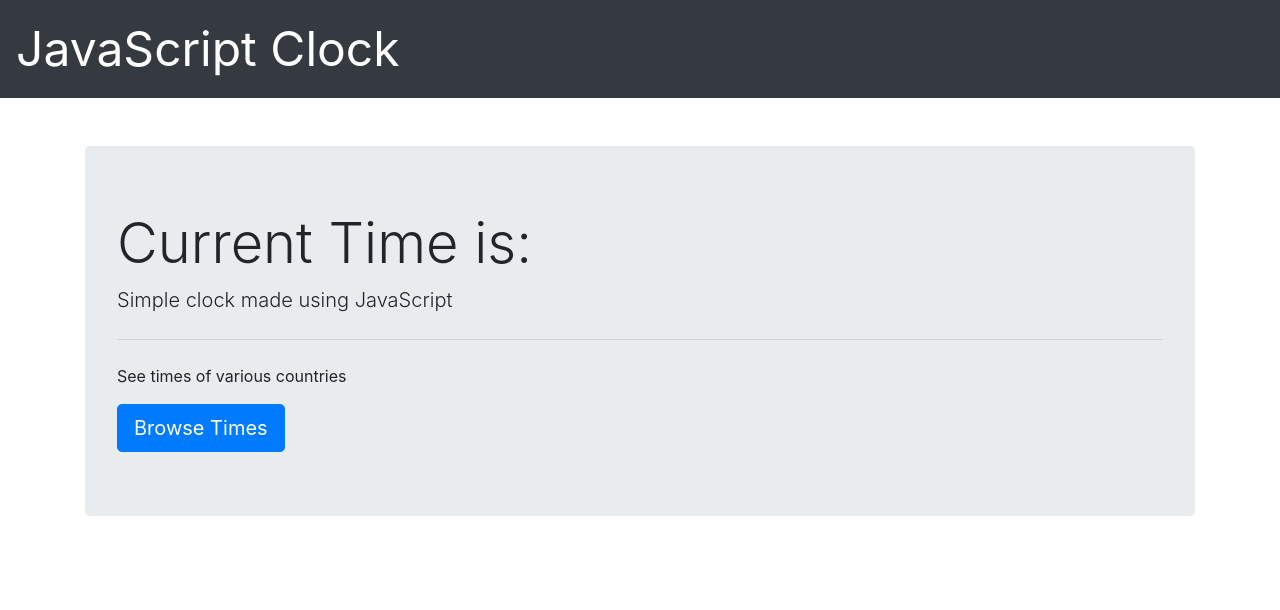
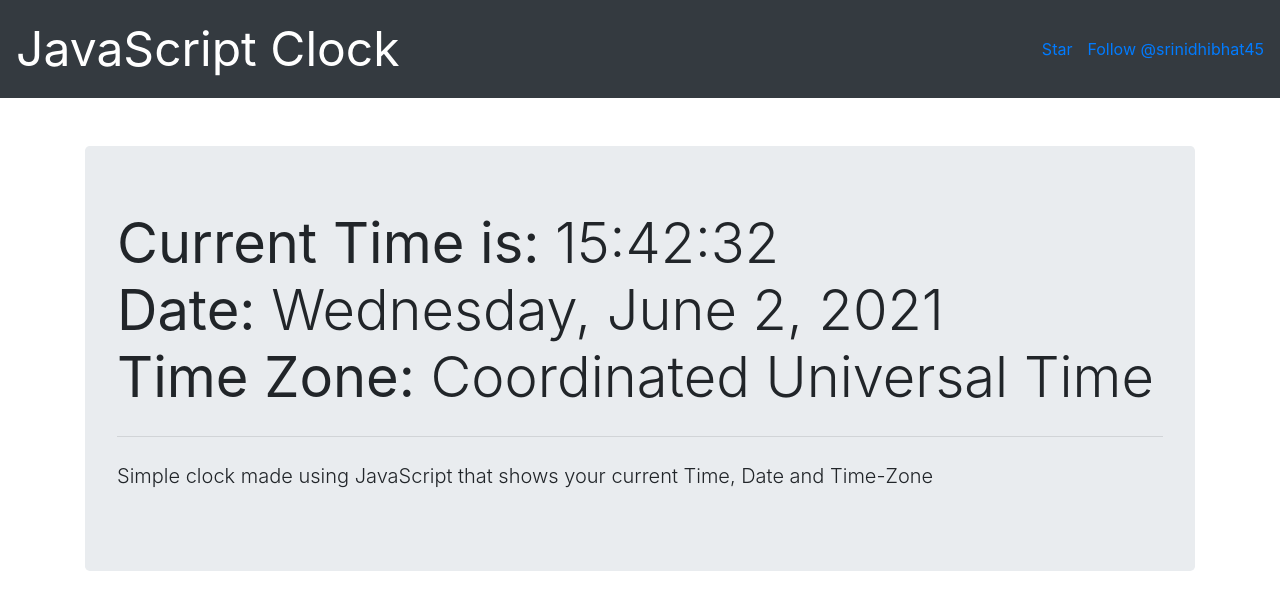
Before and after one commit to srinidhibhat45/JavaScript-Clock, a plain HTML site: page index.html in a window 1280 px wide. Drawn offline with nearby package versions, Linux system fonts and the light colour scheme.

Commit message:
final deployment commit

```diff
--- a/index.html
+++ b/index.html
@@ -5,16 +5,12 @@
     <!-- Required meta tags -->
     <meta charset="utf-8">
     <meta name="viewport" content="width=device-width, initial-scale=1">
-
+    <script async defer src="https://buttons.github.io/buttons.js"></script>
     <!-- Bootstrap CSS -->
     <link rel="stylesheet" href="https://cdn.jsdelivr.net/npm/bootstrap@4.6.0/dist/css/bootstrap.min.css"
         integrity="sha384-B0vP5xmATw1+K9KRQjQERJvTumQW0nPEzvF6L/Z6nronJ3oUOFUFpCjEUQouq2+l" crossorigin="anonymous">
-
+    <script src="index.js"></script>
     <title>JavaScript Clock</title>
-    <script>
-        a = new Date();
-        let time = a.getHours() + ':' + a.getMinutes() + ':' + a.getSeconds();
-    </script>
 </head>
 
 <body>
@@ -26,20 +22,32 @@
         </button>
 
         <div class="collapse navbar-collapse" id="navbarSupportedContent">
-            <ul class="navbar-nav mr-auto">
+            <ul class="navbar-nav ml-auto">
                 <li class="nav-item active">
-                    <a class="nav-link" href="#"><span class="sr-only"></span></a>
+                    <form class="form-inline my-2 my-lg-0 float-lg-right">
+                        <a class="github-button" href="ttps://github.com/srinidhibhat45/JavaScript-Clock"
+                            data-icon="octicon-star" data-size="large"
+                            aria-label="Star ntkme/github-buttons on GitHub">Star</a>
+
+                            <div style="width:15px"></div>
+
+                        <a class="github-button" href="https://github.com/srinidhibhat45" data-size="large"
+                            data-show-count="true" aria-label="Follow @srinidhibhat45 on GitHub">Follow
+                            @srinidhibhat45</a>
+                    </form>
+                    <!-- Place this tag where you want the button to render. -->
+
                 </li>
         </div>
     </nav>
 
     <div class="container my-5">
         <div class="jumbotron">
-            <h1 class="display-4">Current Time is: <span id="time"></span></h1>
-            <p class="lead">Simple clock made using JavaScript</p>
+            <h1 class="display-4"><b>Current Time is:</b> <span id="time"></span></h1>
             <hr class="my-4">
-            <p>See times of various countries</p>
-            <a class="btn btn-primary btn-lg" href="#" role="button">Browse Times</a>
+            <p class="lead">Simple clock made using JavaScript that shows your current Time, Date and Time-Zone</p>
+            <!--<p>See times of various countries</p>
+            <a class="btn btn-primary btn-lg" href="#" role="button">Browse Times</a> -->
         </div>
     </div>
 
--- a/index.js
+++ b/index.js
@@ -0,0 +1,27 @@
+let a;
+let date;
+let time;
+const options = {
+    weekday: 'long',
+    year: 'numeric',
+    month: 'long',
+    day: 'numeric'
+};
+
+function seconds_with_leading_zeros(date) {
+    return /\((.*)\)/.exec(new Date().toString())[1];
+}
+
+dt = new Date();
+console.log(seconds_with_leading_zeros(date));
+
+dt = new Date(1989, 10, 1);
+console.log(seconds_with_leading_zeros(date));
+
+setInterval(() => {
+    a = new Date();
+    date = a.toLocaleDateString(undefined, options);
+    time = a.getHours() + ':' + a.getMinutes() + ':' + a.getSeconds();
+    document.getElementById('time').innerHTML = time + "<br><b>Date:</b> " + date +
+        "<br><b>Time Zone:</b> " + seconds_with_leading_zeros(date)
+}, 1000);
```
